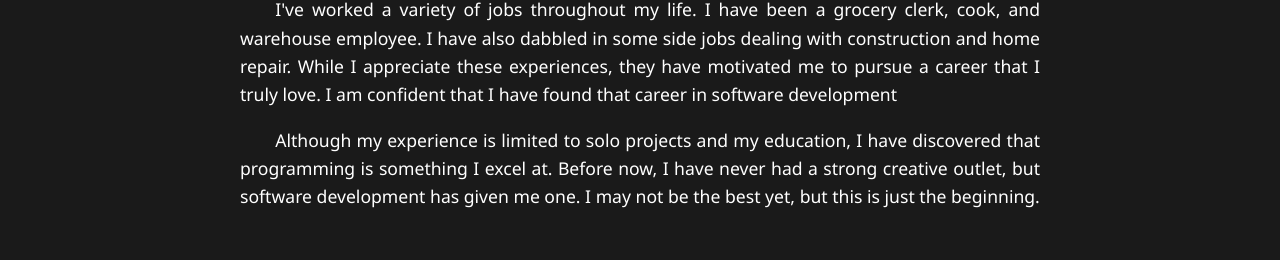
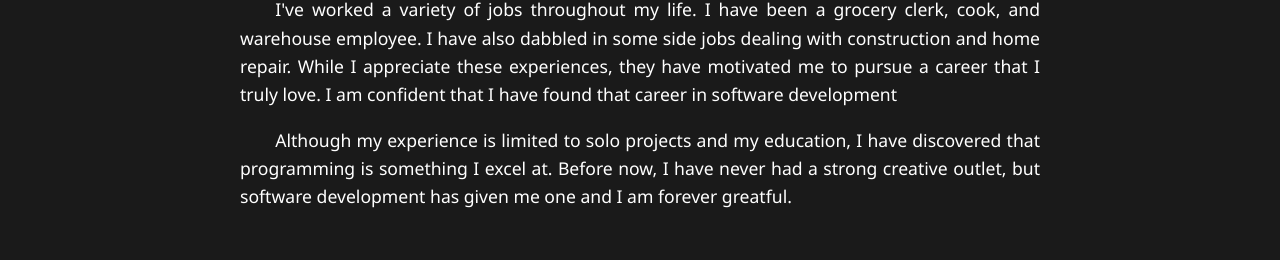
Before and after one commit to ViaHub92/My-Portfolio, a React (Create React App) app: page / in a window 1280 px wide. Shown: the part 1254-1514 px from the top of the page. Built offline with nearby package versions, Linux system fonts and the light colour scheme.

Commit message:
updated end of about me

```diff
--- a/src/App.js
+++ b/src/App.js
@@ -151,7 +151,7 @@ const Portfolio = () => {
             <div className="about-text">
             <p>I'm a recent graduate of Old Dominion University, where I earned my Bachelor's degree in Computer Science in fall of 2024. Now, I'm eager to kick-start my career as a Software Engineer.</p>
             <p>I've worked a variety of jobs throughout my life. I have been a grocery clerk, cook, and warehouse employee. I have also dabbled in some side jobs dealing with construction and home repair. While I appreciate these experiences, they have motivated me to pursue a career that I truly love. I am confident that I have found that career in software development</p>
-            <p>Although my experience is limited to solo projects and my education, I have discovered that programming is something I excel at. Before now, I have never had a strong creative outlet, but software development has given me one. I may not be the best yet, but this is just the beginning.</p>
+            <p>Although my experience is limited to solo projects and my education, I have discovered that programming is something I excel at. Before now, I have never had a strong creative outlet, but software development has given me one and I am forever greatful.</p>
             </div>
           </div>
         </div>
```
